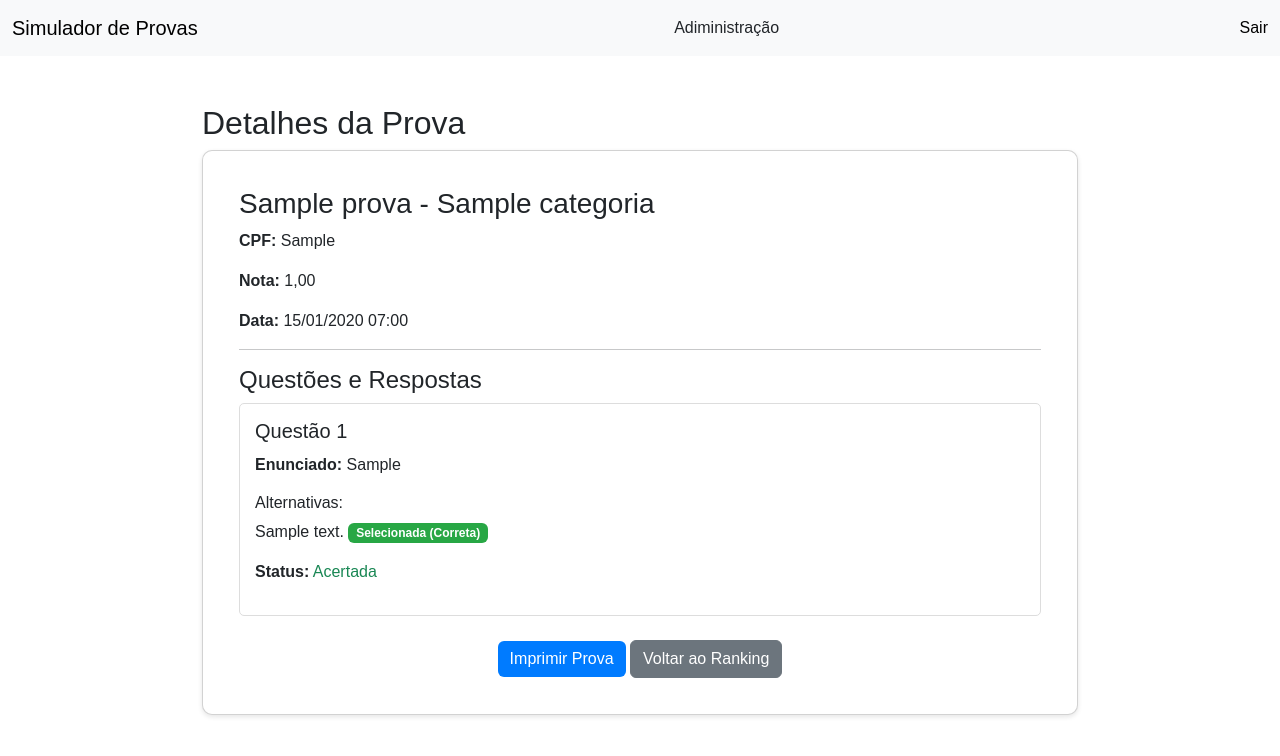
After one commit to douglasinforj/sistema_simulador_provas, a Django app: page /ranking_detalhes/00000000-0000-0000-0000-000000000001/ in a window 1280 px wide. The commit adds this page. Shown: the top 756 px of the page. Run offline with Django 5.2, Linux system fonts and the light colour scheme; a user stored in the database is signed in; tables that the repository leaves empty hold one stand-in row (values such as "Sample post").

Commit message:
Adicionadno funcionalidades e estilização

```diff
--- a/prova/templates/prova/ranking.html
+++ b/prova/templates/prova/ranking.html
@@ -15,7 +15,7 @@
         <tbody>
             {% for prova in provas %}
                 <tr>
-                    <td>{{ prova.candidato_nome }}</td>
+                    <td><a href="{% url 'ranking_detalhes' prova_uuid=prova.uuid %}">{{ prova.candidato_nome }}</a></td>
                     <td>{{ prova.candidato_cpf }}</td>
                     <td>{{ prova.categoria.nome }}</td>
                     <td>{{ prova.nota|floatformat:2 }}</td>
--- /dev/null
+++ b/prova/templates/prova/ranking_detalhes.html
@@ -0,0 +1,50 @@
+{% extends 'base.html' %}
+{% load static %}
+{% block content %}
+<div class="container mt-5 prova-detalhes-container">
+    <h2>Detalhes da Prova</h2>
+    <div class="card prova-detalhes-card">
+        <div class="card-body">
+            <h3>{{ prova.candidato_nome }} - {{ prova.categoria.nome }}</h3>
+            <p><strong>CPF:</strong> {{ prova.candidato_cpf }}</p>
+            <p><strong>Nota:</strong> {{ prova.nota|floatformat:2 }}</p>
+            <p><strong>Data:</strong> {{ prova.data_realizacao|date:"d/m/Y H:i" }}</p>
+            <hr>
+            <h4>Questões e Respostas</h4>
+            {% for detalhe in detalhes %}
+            <div class="questao-item {% if detalhe.is_correct %}acertada{% else %}errada{% endif %}">
+                <h5>Questão {{ forloop.counter }}</h5>
+                <p><strong>Enunciado:</strong> {{ detalhe.questao.enunciado}}</p>
+                <h6>Alternativas:</h6>
+                <ul>
+                    {% for alternativa in detalhe.alternativas %}
+                    <li>
+                        {{ alternativa.texto }}
+                        {% if alternativa in detalhe.selecionadas %}
+                            <span class="badge {% if alternativa.is_correct %}bg-success{% else %}bg-danger{% endif %}">
+                                Selecionada {% if alternativa.is_correct %}(Correta){% else %}(Errada){% endif %}
+                            </span>
+                        {% endif %}
+                        {% if alternativa in detalhe.corretas and alternativa not in detalhe.selecionadas %}
+                            <span class="badge bg-info">Correta (Não selecionada)</span>
+                        {% endif %}
+                    </li>
+                    {% endfor %}
+                </ul>
+                <p><strong>Status:</strong>
+                    <span class="{% if detalhe.is_correct %}text-success{% else %}text-danger{% endif %}">
+                        {{ detalhe.is_correct|yesno:"Acertada,Errada" }}
+                    </span>
+                </p>
+            </div>
+            {% empty %}
+            <p>Nenhuma questão encontrada.</p>
+            {% endfor %}
+            <div class="text-center mt-4">
+                <button onclick="window.print()" class="btn btn-primary">Imprimir Prova</button>
+                <a href="{% url 'ranking' %}" class="btn btn-secondary">Voltar ao Ranking</a>
+            </div>
+        </div>
+    </div>
+</div>
+{% endblock %}
--- a/prova/urls.py
+++ b/prova/urls.py
@@ -9,5 +9,6 @@ urlpatterns = [
     path('certificado/<uuid:prova_uuid>/', views.emitir_certificado, name='emitir_certificado'),
     path('administrador/', views.administrador, name='administrador'),
     path('reports/', views.reports, name='reports'),
+    path('ranking_detalhes/<uuid:prova_uuid>/', views.ranking_detalhes, name='ranking_detalhes'),
 
 ]
--- a/prova/views.py
+++ b/prova/views.py
@@ -64,7 +64,7 @@ def iniciar_prova(request):
             messages.error(request, 'Não há questões suficientes na categoria selecionada.')
             return render(request, 'prova/iniciar_prova.html', {'categorias': Categoria.objects.all()})
 
-        questoes_selecionadas = random.sample(questoes, 8)
+        questoes_selecionadas = random.sample(questoes, 15)     #Informa a quantidade de questões que serão randomizadas na prova, deve ser menor que a quantidade total no banco
         try:
             prova = Prova.objects.create(
                 candidato_nome=candidato_nome,
@@ -234,3 +234,33 @@ def reports(request):
         'data': data
     }
     return render(request, 'prova/reports.html', context)
+
+
+@login_required
+def ranking_detalhes(request, prova_uuid):
+    prova = get_object_or_404(Prova, uuid=prova_uuid)
+    escolhas = EscolhaCandidato.objects.filter(prova=prova)
+    detalhes = []
+
+    for questao in prova.questoes.all():
+        escolhas_questao = escolhas.filter(alternativa__questao=questao)
+        alternativas_selecionadas = [e.alternativa for e in escolhas_questao]
+        corretas = questao.alternativas.filter(is_correct=True)
+        is_correct = (
+            escolhas_questao.exists() and
+            all(e.alternativa.is_correct for e in escolhas_questao) and
+            len(escolhas_questao) == corretas.count()
+        )
+        detalhes.append({
+            'questao': questao,
+            'alternativas': questao.alternativas.all(),
+            'selecionadas': alternativas_selecionadas,
+            'is_correct': is_correct,
+            'corretas': corretas
+        })
+
+    context = {
+        'prova': prova,
+        'detalhes': detalhes
+    }
+    return render(request, 'prova/ranking_detalhes.html', context)
--- a/static/css/styles.css
+++ b/static/css/styles.css
@@ -145,3 +145,46 @@ body {
         size: landscape; /* Define o layout em paisagem */
     }
 }
+
+
+/* Estilos da Página de Detalhes da Prova */
+.prova-detalhes-container {
+    max-width: 900px;
+    margin: 0 auto;
+}
+
+.prova-detalhes-card {
+    padding: 20px;
+}
+
+.questao-item {
+    margin-bottom: 20px;
+    padding: 15px;
+    border: 1px solid #ddd;
+    border-radius: 5px;
+}
+
+.questao-item h5 {
+    margin-bottom: 10px;
+}
+
+.questao-item ul {
+    list-style-type: none;
+    padding-left: 0;
+}
+
+.questao-item li {
+    margin-bottom: 5px;
+}
+
+.badge.bg-success {
+    background-color: #28a745 !important;
+}
+
+.badge.bg-danger {
+    background-color: #dc3545 !important;
+}
+
+.badge.bg-info {
+    background-color: #17a2b8 !important;
+}
```
